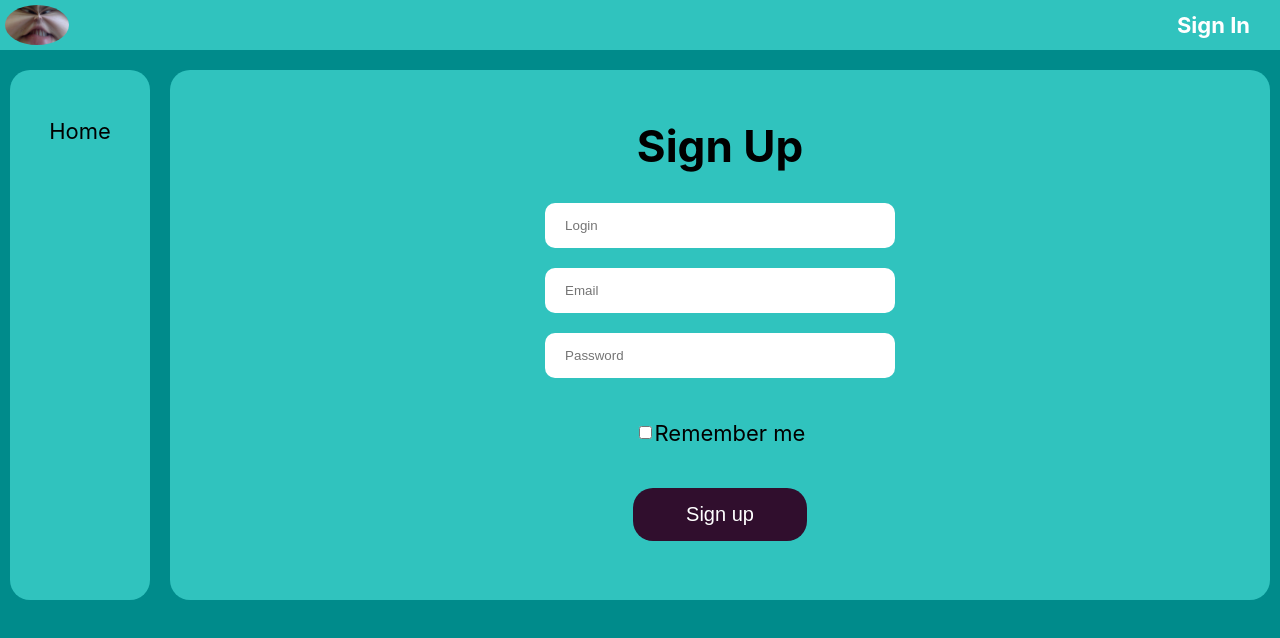
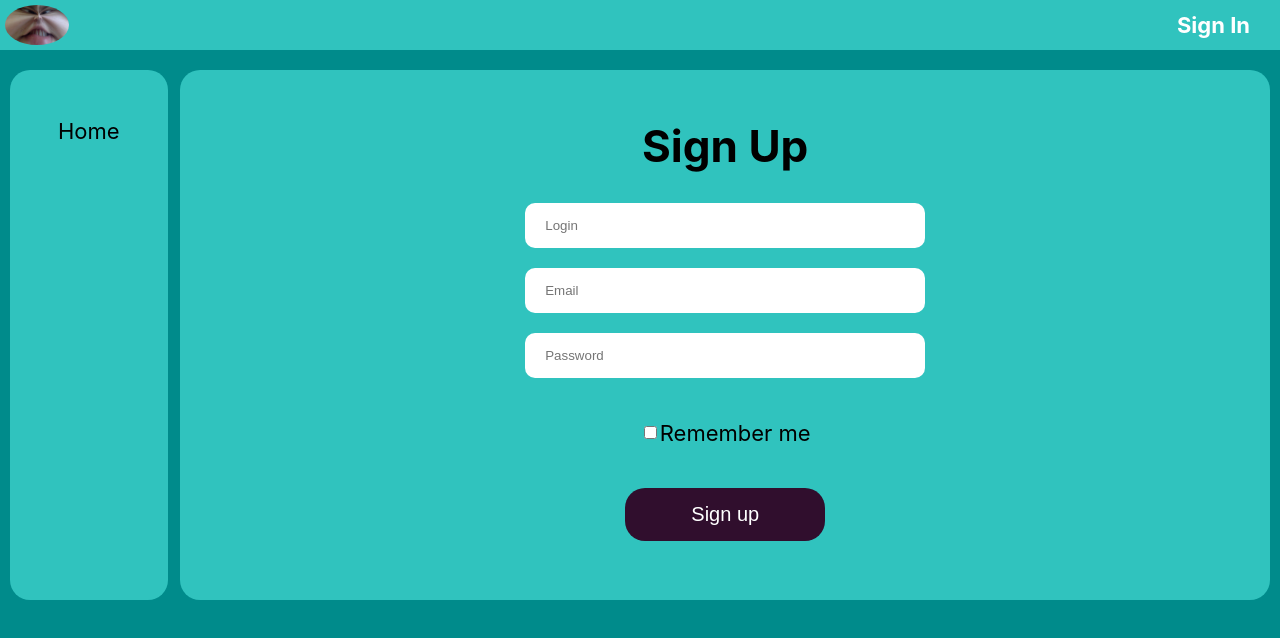
Before and after one commit to dimahoperskiy/chatClient, a React (Create React App) app: page /register in a window 1280 px wide. Shown: the top 638 px of the page. Built offline with nearby package versions, Linux system fonts and the light colour scheme; no server answers.

Commit message:
Trying to adapt

```diff
--- a/src/components/App.css
+++ b/src/components/App.css
@@ -14,14 +14,6 @@ button:hover {
 
 .app-wrapper {
   font-size: 22px;
-  display: grid;
-  grid-template-rows: 50px 1fr;
-  grid-template-columns: 150px 1fr;
-  grid-gap: 20px;
-  grid-template-areas:
-"header header"
-"nav content"
-;
 }
 
 .app-wrapper-content {
@@ -30,6 +22,12 @@ button:hover {
   border-radius: 20px;
   padding: 20px;
   margin-right: 10px;
+  width: 85%;
+}
+
+.second-wrapper {
+  display: flex;
+  width: 100%;
 }
 
 /*.popup-overlay {*/
--- a/src/components/App.js
+++ b/src/components/App.js
@@ -15,6 +15,7 @@ const App = (props) => {
     return (
         <div className="app-wrapper">
             <HeaderContainer/>
+            <div className="second-wrapper">
                 <NavContainer/>
                 <div className="app-wrapper-content">
                     <Route exact path='/' component={Home}/>
@@ -32,6 +33,7 @@ const App = (props) => {
                     <Route path='/register' component={RegisterContainer}/>
                 </div>
             </div>
+        </div>
     )
 }
 
--- a/src/components/Header/Header/Header.module.css
+++ b/src/components/Header/Header/Header.module.css
@@ -21,6 +21,7 @@
     display: flex;
     height: 50px;
     width: 100%;
+    margin-bottom: 20px;
 }
 
 .login {
--- a/src/components/Nav/Nav.module.css
+++ b/src/components/Nav/Nav.module.css
@@ -2,12 +2,13 @@
     display: flex;
     flex-direction: column;
     align-items: center;
-    grid-area: nav;
     background-color: #30c3be;
     border-radius: 20px;
     min-height: 500px;
     margin-left: 10px;
     padding: 15px;
+    margin-right: 1%;
+    width: 10%;
 }
 
 .navigation {
--- a/src/components/authentification/Auth.module.css
+++ b/src/components/authentification/Auth.module.css
@@ -29,7 +29,7 @@
 }
 
 .formWrapper {
-    width: 33%;
+    width: 400px;
     display: flex;
     flex-direction: column;
     align-items: center;
```
Lines whose indentation alone changed are shown as unchanged.
